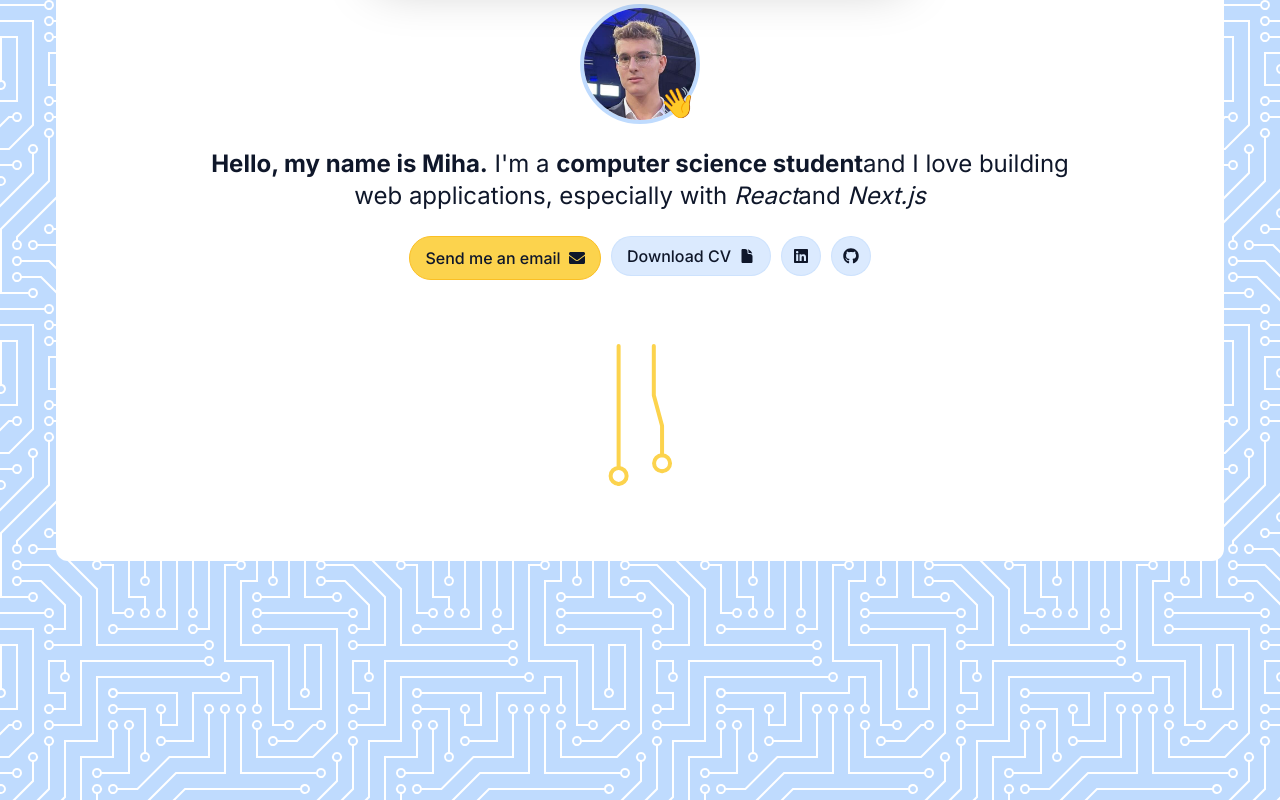
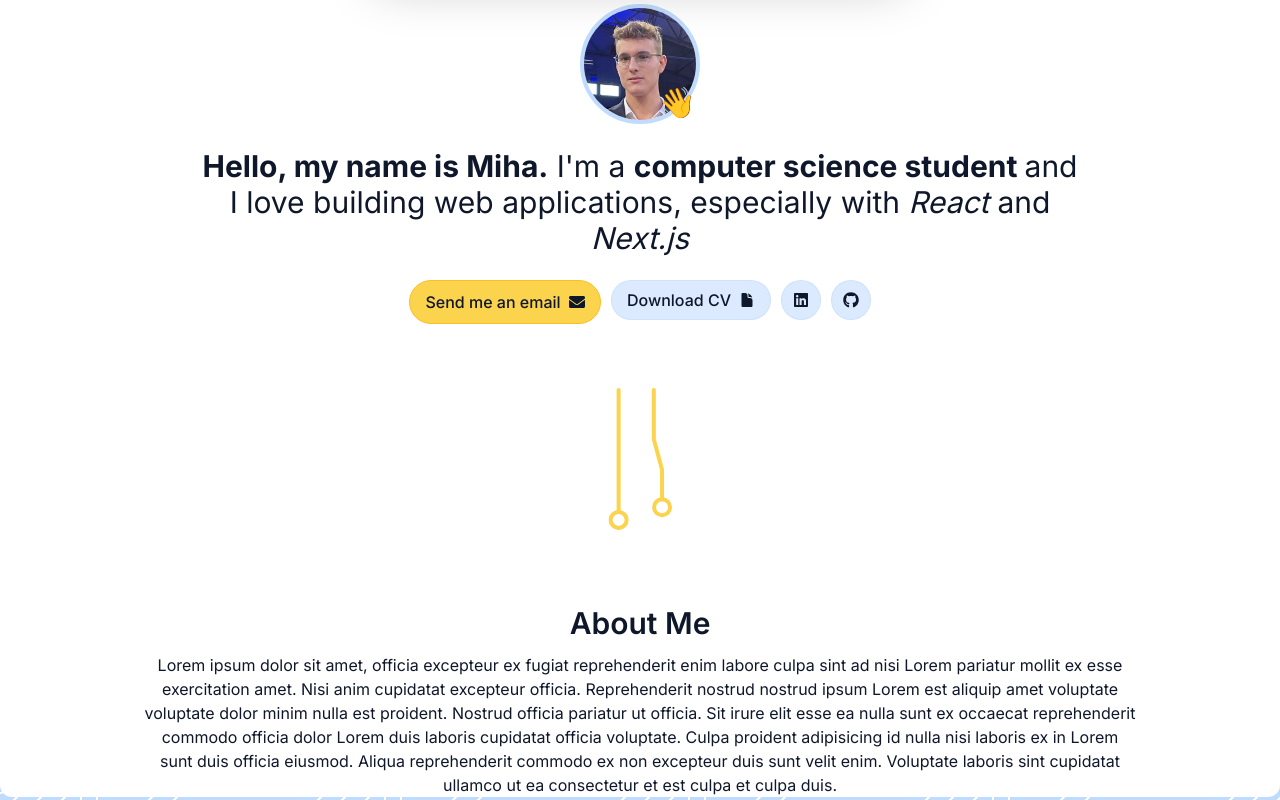
Before and after one commit to MhcVintar/portfolio, a Next.js app: page / in a window 1280 px wide. Shown: the part 220-1020 px from the top of the page. Built offline with nearby package versions, Linux system fonts and the light colour scheme.

Commit message:
should be done with about section

```diff
--- a/src/app/page.tsx
+++ b/src/app/page.tsx
@@ -7,7 +7,7 @@ export default function HomePage() {
     <main className="mt-24 flex max-w-[80rem] flex-col items-center rounded-xl bg-white px-36 pt-32">
       <Home />
       <SectionDivider />
-      {/* <About /> */}
+      <About />
     </main>
   );
 }
--- a/src/components/about.tsx
+++ b/src/components/about.tsx
@@ -1,10 +1,19 @@
+"use client";
+
+import { motion } from "framer-motion";
 import SectionHeading from "./section-heading";
 
 export default function About() {
   return (
-    <>
+    <motion.section
+      id="#about"
+      className="text-center"
+      initial={{ opacity: 0, y: 100 }}
+      animate={{ opacity: 1, y: 0 }}
+      transition={{ delay: 0.2 }}
+    >
       <SectionHeading>About me</SectionHeading>
-      <p>
+      <p className="">
         Lorem ipsum dolor sit amet, officia excepteur ex fugiat reprehenderit
         enim labore culpa sint ad nisi Lorem pariatur mollit ex esse
         exercitation amet. Nisi anim cupidatat excepteur officia. Reprehenderit
@@ -17,6 +26,6 @@ export default function About() {
         Voluptate laboris sint cupidatat ullamco ut ea consectetur et est culpa
         et culpa duis.
       </p>
-    </>
+    </motion.section>
   );
 }
--- a/src/components/home.tsx
+++ b/src/components/home.tsx
@@ -18,7 +18,10 @@ export default function Home() {
   const [isDownloadCVHovered, setIsDownloadCVHovered] = useState(false);
 
   return (
-    <div className="flex w-[55rem] flex-col items-center text-center">
+    <section
+      id="#home"
+      className="flex w-[55rem] flex-col items-center text-center"
+    >
       <div className="group relative transition hover:scale-110">
         <MotionImage
           src={picture}
@@ -52,12 +55,12 @@ export default function Home() {
         </motion.div>
       </div>
       <motion.h1
-        className="py-6 text-2xl"
+        className="py-6 text-3xl"
         initial={{ opacity: 0, y: 100 }}
         animate={{ opacity: 1, y: 0 }}
       >
-        <b>Hello, my name is Miha.</b> I'm a <b>computer science student</b>
-        and I love building web applications, especially with <i>React</i>
+        <b>Hello, my name is Miha.</b> I'm a <b>computer science student </b>
+        and I love building web applications, especially with <i>React </i>
         and <i>Next.js</i>
       </motion.h1>
       <motion.ul
@@ -116,6 +119,6 @@ export default function Home() {
           </a>
         </li>
       </motion.ul>
-    </div>
+    </section>
   );
 }
--- a/src/components/section-heading.tsx
+++ b/src/components/section-heading.tsx
@@ -5,5 +5,5 @@ type SectionHeadingProps = {
 };
 
 export default function SectionHeading({ children }: SectionHeadingProps) {
-  return <h2 className="capitalize">{children}</h2>;
+  return <h2 className="mb-3 text-3xl font-semibold capitalize">{children}</h2>;
 }
```
